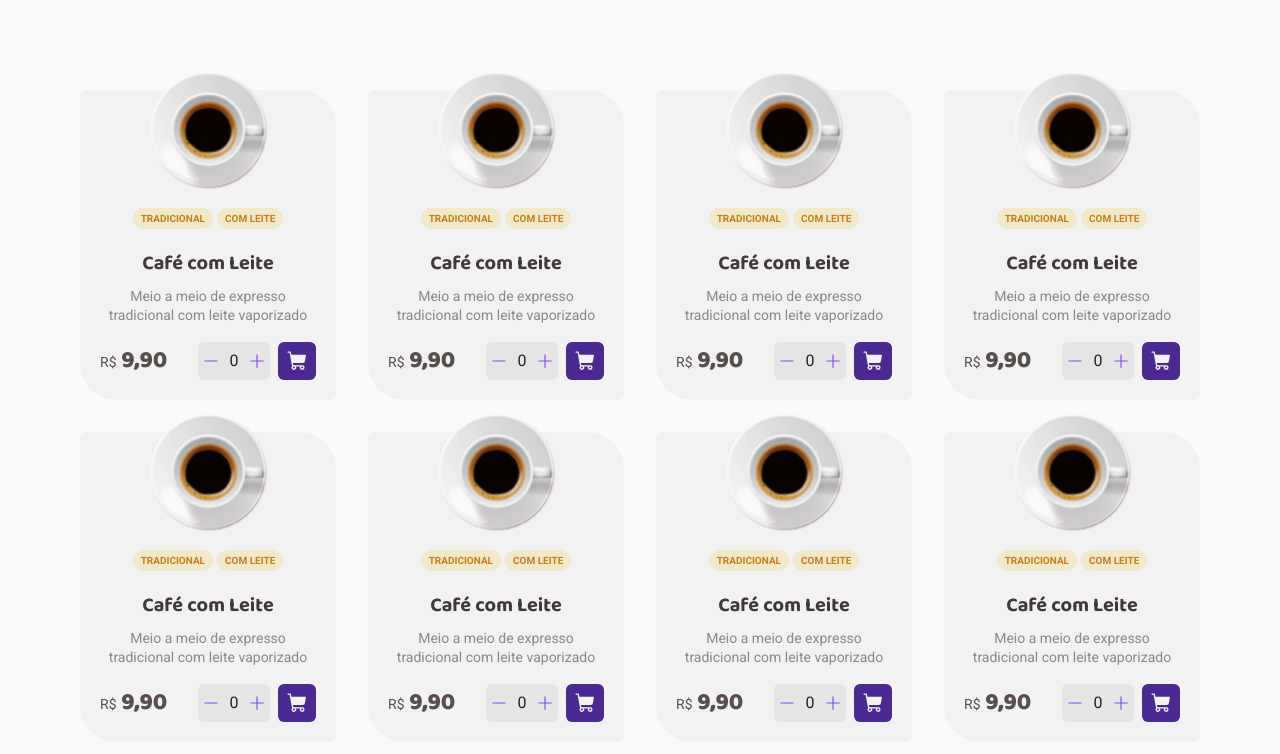
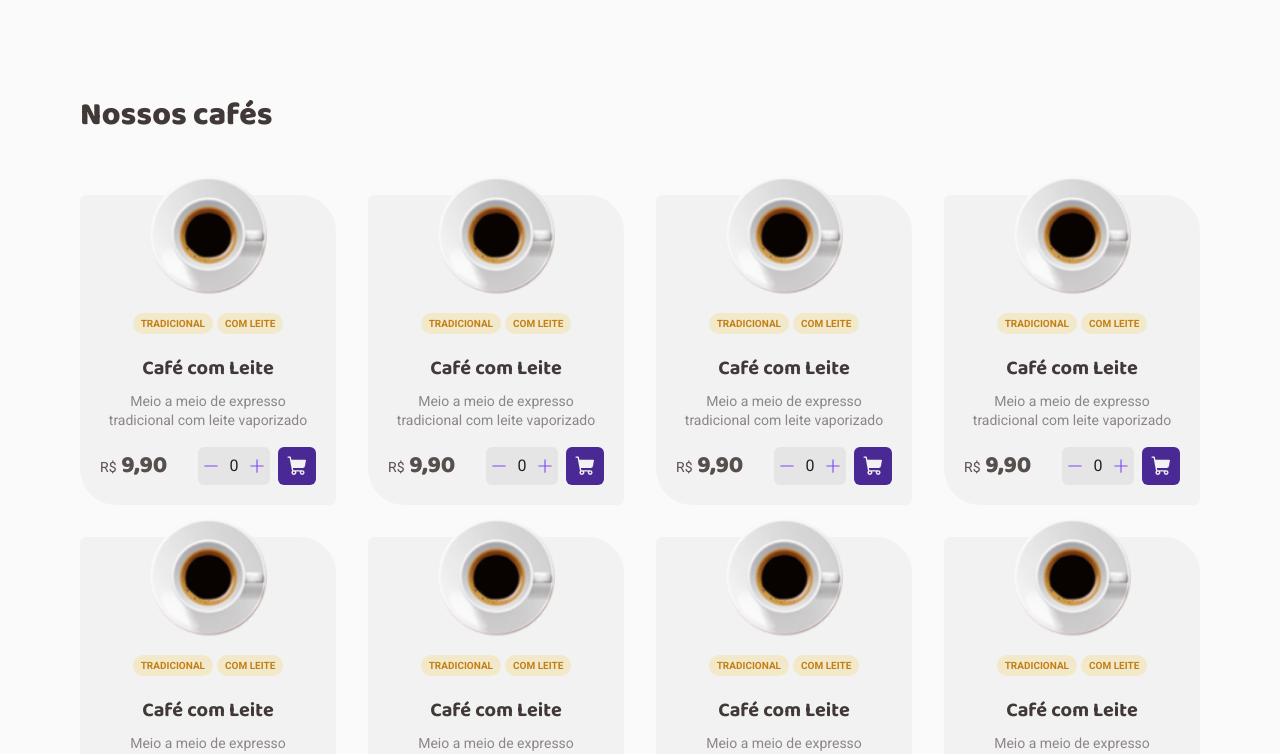
Before and after one commit to Lucas-Araujo15/coffee_delivery, a React (Vite) app: page / in a window 1280 px wide. Shown: the part 558-1312 px from the top of the page. Built offline with nearby package versions, Linux system fonts and the light colour scheme.

Commit message:
feat: adiciona estilização da página home

```diff
--- a/src/pages/Home/index.tsx
+++ b/src/pages/Home/index.tsx
@@ -1,12 +1,13 @@
 import { Banner } from './components/Banner'
 import { CoffeeCard } from './components/CoffeeCard'
-import { CardListContainer } from './styles'
+import { CardList, HomeContainer } from './styles'
 
 export function Home() {
   return (
-    <div>
+    <HomeContainer>
       <Banner />
-      <CardListContainer>
+      <h2>Nossos cafés</h2>
+      <CardList>
         <CoffeeCard />
         <CoffeeCard />
         <CoffeeCard />
@@ -20,7 +21,7 @@ export function Home() {
         <CoffeeCard />
         <CoffeeCard />
         <CoffeeCard />
-      </CardListContainer>
-    </div>
+      </CardList>
+    </HomeContainer>
   )
 }
--- a/src/pages/Home/styles.ts
+++ b/src/pages/Home/styles.ts
@@ -1,9 +1,18 @@
 import styled from 'styled-components'
 
-export const CardListContainer = styled.div`
+export const CardList = styled.div`
   display: flex;
   flex-wrap: wrap;
   gap: 2rem;
-
   margin-bottom: 9.8125rem;
 `
+
+export const HomeContainer = styled.div`
+  h2 {
+    font-family: 'Baloo 2';
+    font-size: 2rem;
+    font-weight: 800;
+    color: ${(props) => props.theme['base-subtitle']};
+    margin-bottom: 3.375rem;
+  }
+`
```
